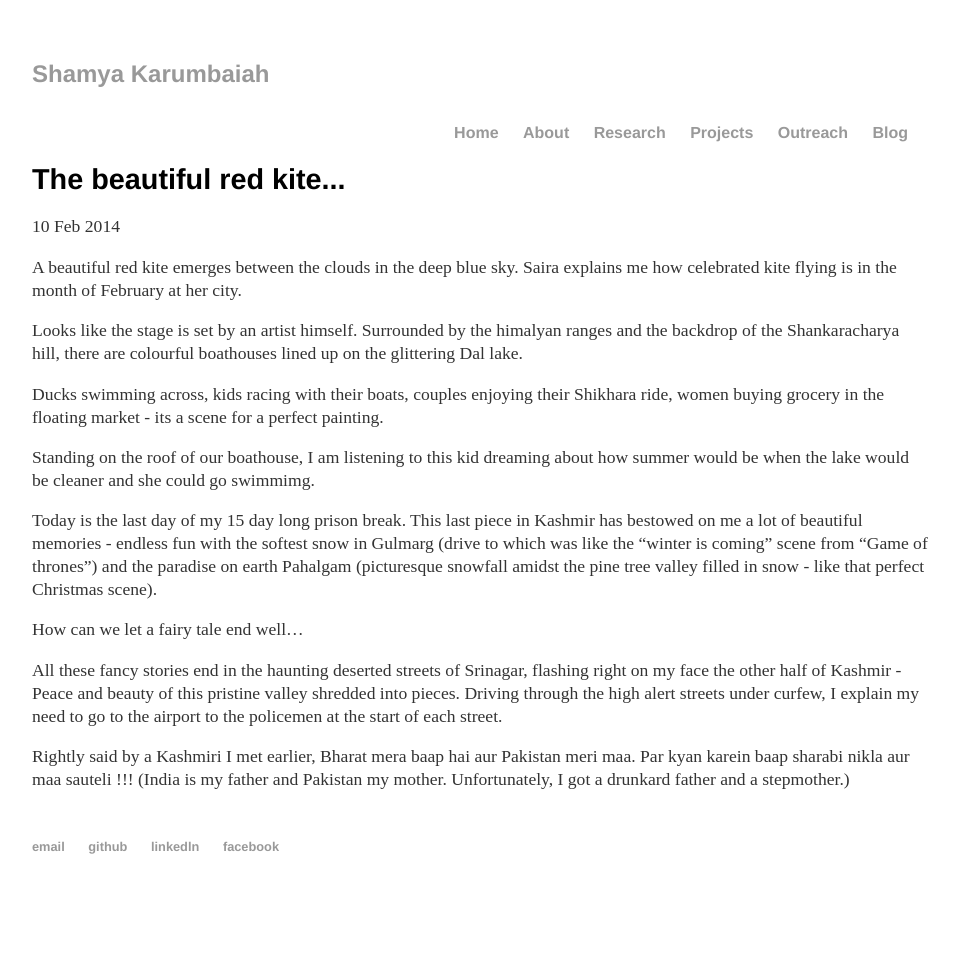
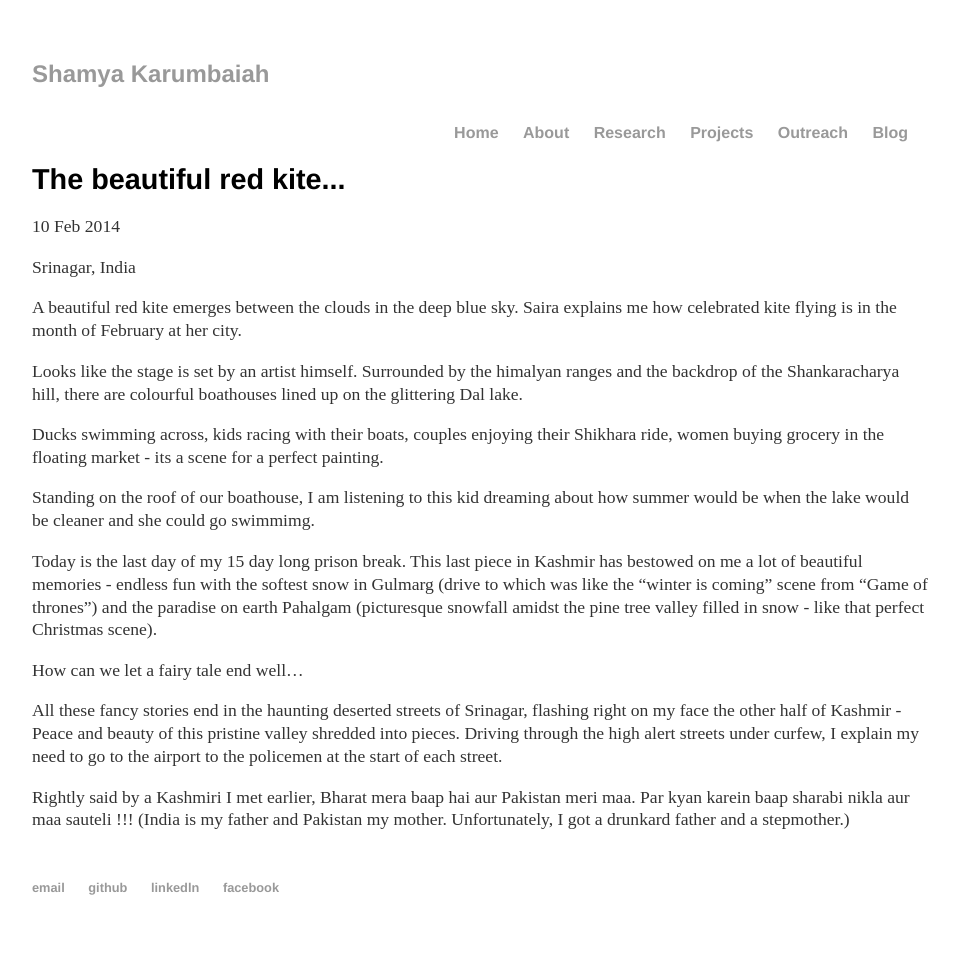
Before and after one commit to Shamya/shamyatest.github.io, a Jekyll site: the page built from _posts/2014-02-10-red-kite.md, in a window 1280 px wide. Shown: the whole page, without its empty margins (160-1119 px from the left). Built offline with Jekyll 4.4.1, drawn with Linux system fonts in a browser that asks for light colours; before the commit the page ends 914 px from its top, so only the background shows below that.

Commit message:
update place

```diff
--- a/_posts/2014-02-10-red-kite.md
+++ b/_posts/2014-02-10-red-kite.md
@@ -2,6 +2,7 @@
 layout: post
 title: "The beautiful red kite..."
 date: 2014-02-10
+place: Srinagar, India
 ---
 
 A beautiful red kite emerges between the clouds in the deep blue sky. Saira explains me how celebrated kite flying is in the month of February at her city.
```
